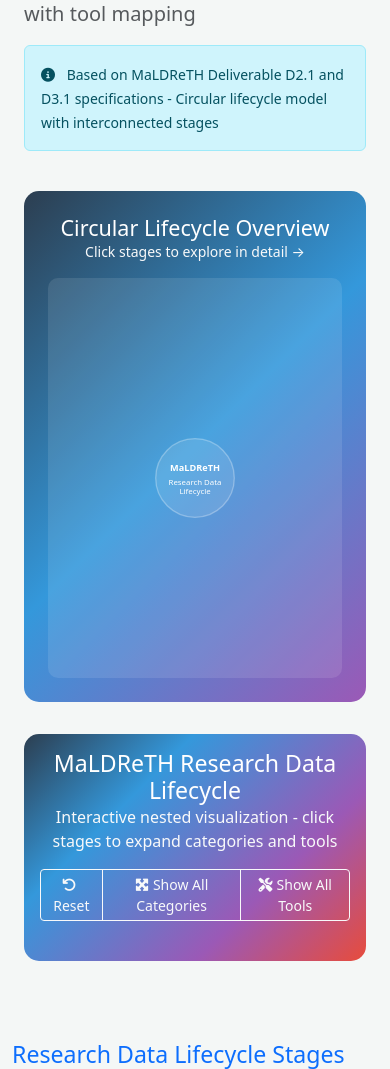
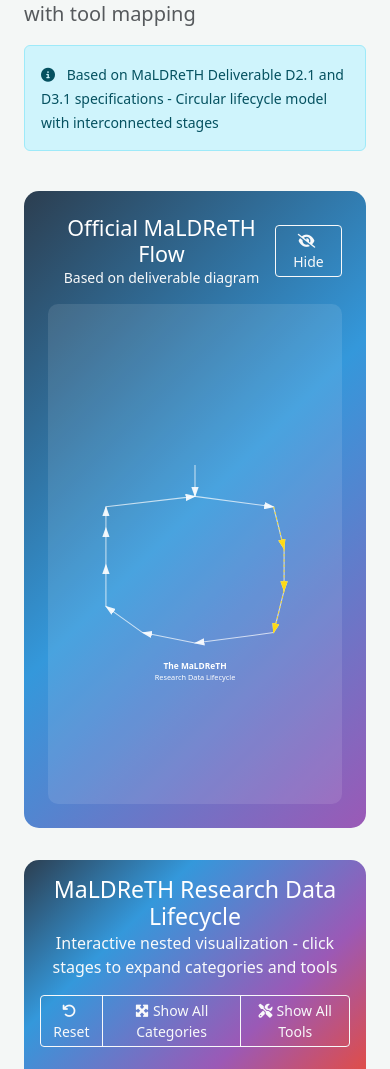
Before and after one commit to adammoore/maldreth-infrastructure-interactions, a Flask app: page /simple-maldreth-visualization in a window 390 px wide. Shown: the part 334-1403 px from the top of the page. Run offline with Flask 3, Linux system fonts and the light colour scheme; parts of the project's set-up code (start-up, migrations or seed data) failed here and were passed over.

Commit message:
fix: Rebuild circular visualization to match official MaLDReTH diagram
JavaScript Fixes:
- Fix 'centerX is not defined' error with proper null checks
- Fix 'Cannot read properties of null' error in toggleStageExpansion
- Add proper element existence validation before manipulation
- Improve error handling and console warnings

Official Diagram Structure:
- Replace circular layout with official flow diagram positioning
- Position Fund stage "out of line" above main flow as shown in original
- Use stage names instead of numbers on rectangular nodes
- Match exact positioning from provided MaLDReTH deliverable image

Visual Improvements:
- Add rectangular stage nodes with rounded corners
- Implement bidirectional dashed arrows (golden) for reverse flows
- Use official MaLDReTH color scheme throughout
- Add hide/show toggle button for circular view
- Improve responsive layout and mobile compatibility

Interactive Features:
- Click circular stages to expand in stacked view
- Synchronized highlighting between both visualizations
- Smooth scrolling to selected stage
- Toggle circular view on/off to reduce information density

🤖 Generated with [Claude Code](https://claude.ai/code)

Co-Authored-By: Claude <noreply@anthropic.com>

```diff
--- a/templates/simple_maldreth_visualization.html
+++ b/templates/simple_maldreth_visualization.html
@@ -25,28 +25,35 @@
         <!-- Circular Overview -->
         <div class="col-lg-5">
             <div class="circular-overview-container">
-                <div class="circular-header mb-3">
-                    <h4 class="text-center text-white mb-0">Circular Lifecycle Overview</h4>
-                    <p class="text-center text-light mb-0 small">Click stages to explore in detail →</p>
+                <div class="circular-header mb-3 d-flex justify-content-between align-items-center">
+                    <div>
+                        <h4 class="text-white mb-0">Official MaLDReTH Flow</h4>
+                        <p class="text-light mb-0 small">Based on deliverable diagram</p>
+                    </div>
+                    <button class="btn btn-outline-light btn-sm" onclick="toggleCircularView()" id="toggle-circular-btn">
+                        <i class="fas fa-eye-slash me-1"></i>Hide
+                    </button>
                 </div>
 
                 <!-- Circular SVG Visualization -->
-                <div class="circular-viz-wrapper" style="position: relative; height: 400px;">
-                    <svg id="circular-lifecycle" width="100%" height="100%" viewBox="0 0 400 400">
+                <div id="circular-viz-container" class="circular-viz-wrapper" style="position: relative; height: 500px;">
+                    <svg id="circular-lifecycle" width="100%" height="100%" viewBox="0 0 500 500">
                         <defs>
-                            <marker id="circle-arrow" markerWidth="8" markerHeight="6"
-                                    refX="7" refY="3" orient="auto">
-                                <polygon points="0 0, 8 3, 0 6" fill="rgba(255,255,255,0.8)" />
+                            <marker id="arrow-main" markerWidth="10" markerHeight="7"
+                                    refX="9" refY="3.5" orient="auto">
+                                <polygon points="0 0, 10 3.5, 0 7" fill="rgba(255,255,255,0.9)" />
+                            </marker>
+                            <marker id="arrow-reverse" markerWidth="10" markerHeight="7"
+                                    refX="9" refY="3.5" orient="auto">
+                                <polygon points="0 0, 10 3.5, 0 7" fill="rgba(255,215,0,0.9)" />
                             </marker>
                         </defs>
 
-                        <!-- Central Circle -->
-                        <circle cx="200" cy="200" r="60" fill="rgba(255,255,255,0.1)" stroke="rgba(255,255,255,0.3)" stroke-width="2"/>
-                        <text x="200" y="190" text-anchor="middle" fill="white" font-size="14" font-weight="bold">MaLDReTH</text>
-                        <text x="200" y="210" text-anchor="middle" fill="white" font-size="12">Research Data</text>
-                        <text x="200" y="225" text-anchor="middle" fill="white" font-size="12">Lifecycle</text>
+                        <!-- Title -->
+                        <text x="250" y="470" text-anchor="middle" fill="white" font-size="16" font-weight="bold">The MaLDReTH</text>
+                        <text x="250" y="490" text-anchor="middle" fill="white" font-size="14">Research Data Lifecycle</text>
 
-                        <!-- Stage circles will be added by JavaScript -->
+                        <!-- Stage nodes and connections will be added by JavaScript -->
                     </svg>
                 </div>
             </div>
@@ -261,18 +268,24 @@ function highlightStageConnections(stageNumber) {
 
 // Interactive Stacked Visualization Functions
 function toggleStageExpansion(stageId) {
-    const stageContainer = document.querySelector(`[data-stage-id="${stageId}"]`);
+    const stageContainer = document.querySelector(`[data-stage-id="${stageId}"].stage-stack-container`);
     const contentElement = document.getElementById(`stage-content-${stageId}`);
+
+    if (!stageContainer || !contentElement) {
+        console.warn(`Stage container or content not found for stage ID: ${stageId}`);
+        return;
+    }
+
     const expandIcon = stageContainer.querySelector('.expand-icon');
 
     if (contentElement.style.display === 'none' || contentElement.style.display === '') {
         contentElement.style.display = 'block';
         stageContainer.classList.add('expanded');
-        expandIcon.classList.add('expanded');
+        if (expandIcon) expandIcon.classList.add('expanded');
     } else {
         contentElement.style.display = 'none';
         stageContainer.classList.remove('expanded');
-        expandIcon.classList.remove('expanded');
+        if (expandIcon) expandIcon.classList.remove('expanded');
 
         // Also collapse all categories in this stage
         const categories = contentElement.querySelectorAll('.expandable-tools');
@@ -359,88 +372,123 @@ function expandAllTools() {
     });
 }
 
-// Initialize circular visualization
+// Initialize circular visualization based on official MaLDReTH diagram
 function initializeCircularVisualization() {
     const stages = {{ stages_json | tojson | safe }};
     const svg = document.getElementById('circular-lifecycle');
 
+    if (!svg) {
+        console.error('SVG element not found');
+        return;
+    }
+
+    // Official MaLDReTH stage positions matching the provided diagram
+    const stagePositions = {
+        'FUND': { x: 250, y: 80, width: 80, height: 50 },
+        'CONCEPTUALISE': { x: 80, y: 160, width: 100, height: 50 },
+        'PLAN': { x: 250, y: 140, width: 80, height: 50 },
+        'COLLECT': { x: 400, y: 160, width: 80, height: 50 },
+        'PROCESS': { x: 420, y: 240, width: 80, height: 50 },
+        'ANALYSE': { x: 420, y: 320, width: 80, height: 50 },
+        'STORE': { x: 400, y: 400, width: 80, height: 50 },
+        'PUBLISH': { x: 250, y: 420, width: 80, height: 50 },
+        'PRESERVE': { x: 150, y: 400, width: 80, height: 50 },
+        'SHARE': { x: 80, y: 350, width: 80, height: 50 },
+        'ACCESS': { x: 80, y: 270, width: 80, height: 50 },
+        'TRANSFORM': { x: 80, y: 200, width: 80, height: 50 }
+    };
+
+    // Create stage rectangles with names
     stages.forEach((stage, index) => {
-        const angle = (index * 360 / stages.length) - 90; // Start from top
-        const radius = 130;
-        const centerX = 200;
-        const centerY = 200;
+        const pos = stagePositions[stage.name];
+        if (!pos) return;
 
-        const x = centerX + radius * Math.cos(angle * Math.PI / 180);
-        const y = centerY + radius * Math.sin(angle * Math.PI / 180);
+        const stageColor = stage.name === 'FUND' ? '#4A90A4' :
+                          ['CONCEPTUALISE', 'PLAN', 'COLLECT', 'PROCESS', 'ANALYSE', 'STORE'].includes(stage.name) ? '#90C695' : '#7FB3D3';
 
-        // Stage circle
-        const circle = document.createElementNS('http://www.w3.org/2000/svg', 'circle');
-        circle.setAttribute('cx', x);
-        circle.setAttribute('cy', y);
-        circle.setAttribute('r', '15');
-        circle.setAttribute('fill', stage.name === 'FUND' ? '#4A90A4' :
-                          ['CONCEPTUALISE', 'PLAN', 'COLLECT', 'PROCESS', 'ANALYSE', 'STORE'].includes(stage.name) ? '#90C695' : '#7FB3D3');
-        circle.setAttribute('stroke', 'rgba(255,255,255,0.8)');
-        circle.setAttribute('stroke-width', '2');
-        circle.setAttribute('class', 'circular-stage-node');
-        circle.setAttribute('data-stage-id', stage.id);
-        circle.style.cursor = 'pointer';
-        circle.onclick = () => {
+        // Stage rectangle
+        const rect = document.createElementNS('http://www.w3.org/2000/svg', 'rect');
+        rect.setAttribute('x', pos.x - pos.width/2);
+        rect.setAttribute('y', pos.y - pos.height/2);
+        rect.setAttribute('width', pos.width);
+        rect.setAttribute('height', pos.height);
+        rect.setAttribute('fill', stageColor);
+        rect.setAttribute('stroke', 'rgba(255,255,255,0.8)');
+        rect.setAttribute('stroke-width', '2');
+        rect.setAttribute('rx', '8');
+        rect.setAttribute('class', 'circular-stage-node');
+        rect.setAttribute('data-stage-id', stage.id);
+        rect.setAttribute('data-stage-name', stage.name);
+        rect.style.cursor = 'pointer';
+        rect.onclick = () => {
             highlightCircularStage(stage.id);
-            toggleStageExpansion(stage.id);
+            const stageElement = document.querySelector(`[data-stage-id="${stage.id}"].stage-stack-container`);
+            if (stageElement) {
+                toggleStageExpansion(stage.id);
+                stageElement.scrollIntoView({ behavior: 'smooth', block: 'center' });
+            }
         };
-        svg.appendChild(circle);
+        svg.appendChild(rect);
 
-        // Stage number
+        // Stage name text
         const text = document.createElementNS('http://www.w3.org/2000/svg', 'text');
-        text.setAttribute('x', x);
-        text.setAttribute('y', y + 4);
+        text.setAttribute('x', pos.x);
+        text.setAttribute('y', pos.y + 5);
         text.setAttribute('text-anchor', 'middle');
         text.setAttribute('fill', 'white');
         text.setAttribute('font-size', '12');
         text.setAttribute('font-weight', 'bold');
-        text.textContent = stage.position + 1;
+        text.textContent = stage.name.charAt(0).toUpperCase() + stage.name.slice(1).toLowerCase();
         text.style.pointerEvents = 'none';
         svg.appendChild(text);
+    });
 
-        // Connection arrow to next stage
-        if (index < stages.length - 1) {
-            const nextAngle = ((index + 1) * 360 / stages.length) - 90;
-            const nextX = centerX + radius * Math.cos(nextAngle * Math.PI / 180);
-            const nextY = centerY + radius * Math.sin(nextAngle * Math.PI / 180);
+    // Add official flow connections
+    const connections = [
+        // Main flow (solid arrows)
+        { from: 'FUND', to: 'PLAN', type: 'main' },
+        { from: 'CONCEPTUALISE', to: 'PLAN', type: 'main' },
+        { from: 'PLAN', to: 'COLLECT', type: 'main' },
+        { from: 'COLLECT', to: 'PROCESS', type: 'main' },
+        { from: 'PROCESS', to: 'ANALYSE', type: 'main' },
+        { from: 'ANALYSE', to: 'STORE', type: 'main' },
+        { from: 'STORE', to: 'PUBLISH', type: 'main' },
+        { from: 'PUBLISH', to: 'PRESERVE', type: 'main' },
+        { from: 'PRESERVE', to: 'SHARE', type: 'main' },
+        { from: 'SHARE', to: 'ACCESS', type: 'main' },
+        { from: 'ACCESS', to: 'TRANSFORM', type: 'main' },
+        { from: 'TRANSFORM', to: 'CONCEPTUALISE', type: 'main' },
 
+        // Bidirectional connections (dashed arrows)
+        { from: 'COLLECT', to: 'PROCESS', type: 'bidirectional' },
+        { from: 'PROCESS', to: 'ANALYSE', type: 'bidirectional' },
+        { from: 'ANALYSE', to: 'STORE', type: 'bidirectional' }
+    ];
+
+    connections.forEach(conn => {
+        const fromPos = stagePositions[conn.from];
+        const toPos = stagePositions[conn.to];
+
+        if (fromPos && toPos) {
             const line = document.createElementNS('http://www.w3.org/2000/svg', 'line');
-            line.setAttribute('x1', x + 12 * Math.cos((angle + 30) * Math.PI / 180));
-            line.setAttribute('y1', y + 12 * Math.sin((angle + 30) * Math.PI / 180));
-            line.setAttribute('x2', nextX - 12 * Math.cos((nextAngle - 30) * Math.PI / 180));
-            line.setAttribute('y2', nextY - 12 * Math.sin((nextAngle - 30) * Math.PI / 180));
-            line.setAttribute('stroke', 'rgba(255,255,255,0.6)');
+            line.setAttribute('x1', fromPos.x);
+            line.setAttribute('y1', fromPos.y);
+            line.setAttribute('x2', toPos.x);
+            line.setAttribute('y2', toPos.y);
+
+            if (conn.type === 'bidirectional') {
+                line.setAttribute('stroke', 'rgba(255,215,0,0.8)');
+                line.setAttribute('stroke-dasharray', '5,5');
+                line.setAttribute('marker-end', 'url(#arrow-reverse)');
+            } else {
+                line.setAttribute('stroke', 'rgba(255,255,255,0.7)');
+                line.setAttribute('marker-end', 'url(#arrow-main)');
+            }
+
             line.setAttribute('stroke-width', '2');
-            line.setAttribute('marker-end', 'url(#circle-arrow)');
             svg.appendChild(line);
         }
     });
-
-    // Closing arrow from last to first stage
-    if (stages.length > 0) {
-        const firstAngle = -90;
-        const lastAngle = ((stages.length - 1) * 360 / stages.length) - 90;
-        const firstX = centerX + radius * Math.cos(firstAngle * Math.PI / 180);
-        const firstY = centerY + radius * Math.sin(firstAngle * Math.PI / 180);
-        const lastX = centerX + radius * Math.cos(lastAngle * Math.PI / 180);
-        const lastY = centerY + radius * Math.sin(lastAngle * Math.PI / 180);
-
-        const line = document.createElementNS('http://www.w3.org/2000/svg', 'line');
-        line.setAttribute('x1', lastX + 12 * Math.cos((lastAngle + 30) * Math.PI / 180));
-        line.setAttribute('y1', lastY + 12 * Math.sin((lastAngle + 30) * Math.PI / 180));
-        line.setAttribute('x2', firstX - 12 * Math.cos((firstAngle - 30) * Math.PI / 180));
-        line.setAttribute('y2', firstY - 12 * Math.sin((firstAngle - 30) * Math.PI / 180));
-        line.setAttribute('stroke', 'rgba(255,215,0,0.8)');
-        line.setAttribute('stroke-width', '2');
-        line.setAttribute('stroke-dasharray', '3,3');
-        line.setAttribute('marker-end', 'url(#circle-arrow)');
-        svg.appendChild(line);
-    }
 }
 
 function highlightCircularStage(stageId) {
@@ -455,6 +503,21 @@ function highlightCircularStage(stageId) {
     if (currentNode) {
         currentNode.setAttribute('stroke-width', '4');
         currentNode.setAttribute('stroke', '#FFD700');
+    }
+}
+
+function toggleCircularView() {
+    const container = document.getElementById('circular-viz-container');
+    const button = document.getElementById('toggle-circular-btn');
+
+    if (!container || !button) return;
+
+    if (container.style.display === 'none') {
+        container.style.display = 'block';
+        button.innerHTML = '<i class="fas fa-eye-slash me-1"></i>Hide';
+    } else {
+        container.style.display = 'none';
+        button.innerHTML = '<i class="fas fa-eye me-1"></i>Show';
     }
 }
 
```
